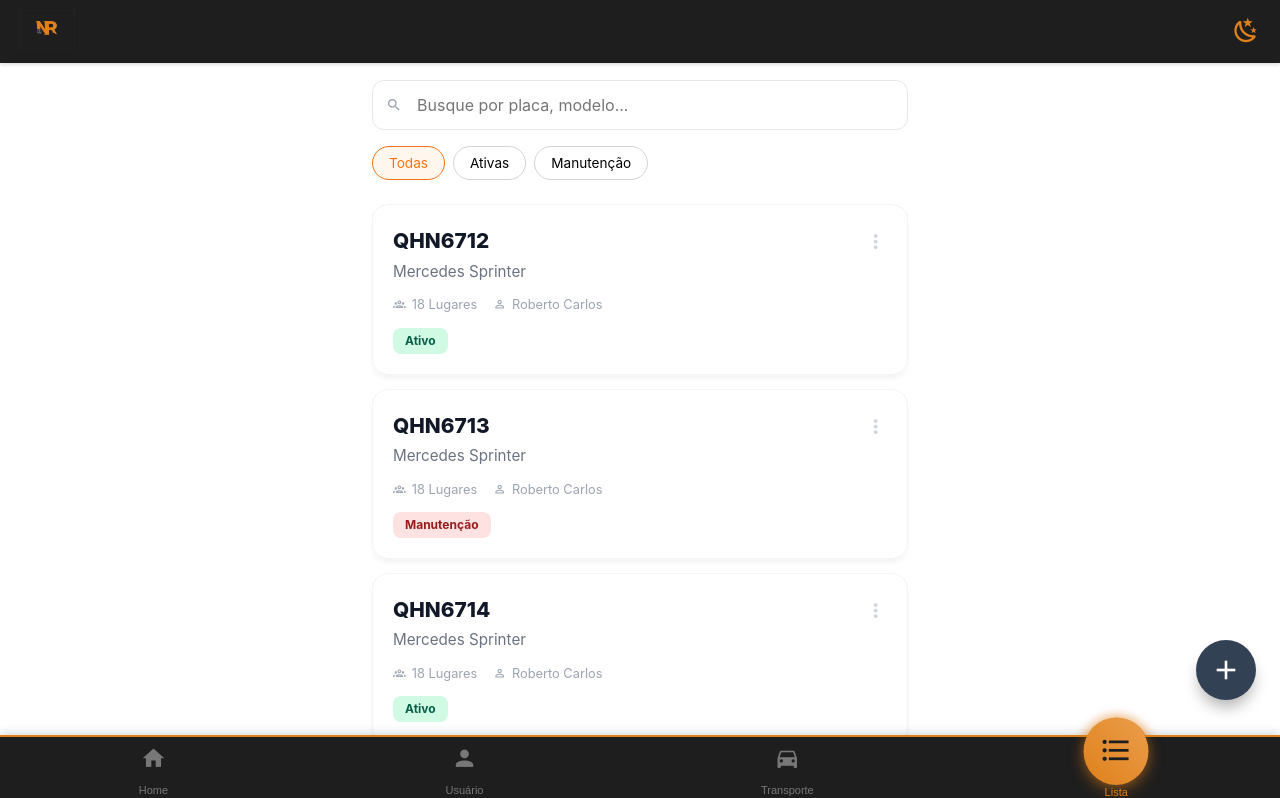
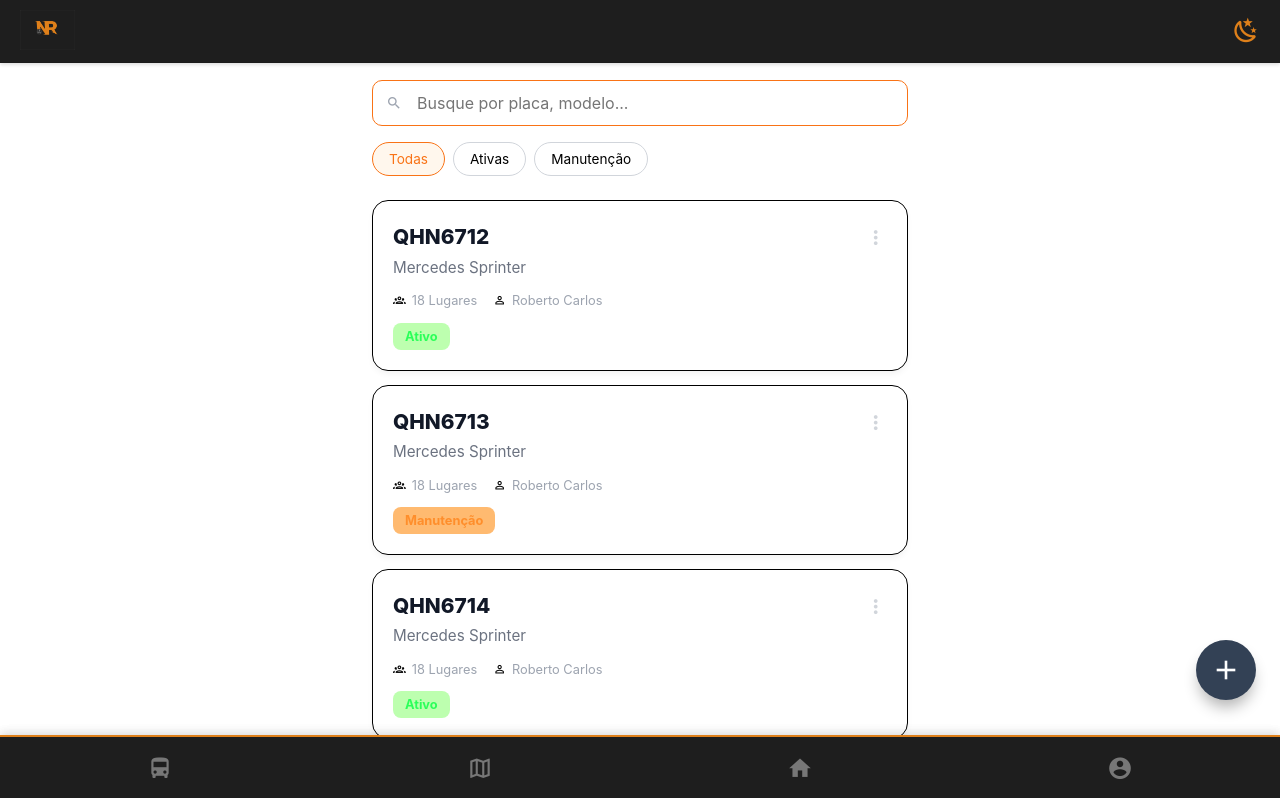
Before and after one commit to NextRouter-PI/Frontend-Admin, a Vue app: page /lista in a window 1280 px wide. Shown: the top 798 px of the page. Built offline with nearby package versions, Linux system fonts and the light colour scheme.

Commit message:
FEAT: ajustando o css #6

```diff
--- a/src/components/AppBottomNavigationBar.vue
+++ b/src/components/AppBottomNavigationBar.vue
@@ -4,23 +4,19 @@
 <template>
   <footer class="bottom-nav">
     <router-link :to="`/`" class="nav-item">
+      <span class="mdi mdi-bus"></span>
+    </router-link>
+
+    <router-link :to="`/mapa`" class="nav-item">
+      <span class="mdi mdi-map-outline"></span>
+    </router-link>
+
+    <router-link :to="`/home`" class="nav-item">
       <span class="mdi mdi-home"></span>
-      <small>Home</small>
     </router-link>
 
     <router-link :to="`/usuario`" class="nav-item">
-      <span class="mdi mdi-account"></span>
-      <small>Usuário</small>
-    </router-link>
-
-    <router-link :to="`/transporte`" class="nav-item">
-      <span class="mdi mdi-car"></span>
-      <small>Transporte</small>
-    </router-link>
-
-    <router-link :to="`/lista`" class="nav-item">
-      <span class="mdi mdi-format-list-bulleted"></span>
-      <small>Lista</small>
+      <span class="mdi mdi-account-circle"></span>
     </router-link>
   </footer>
 </template>
--- a/src/views/VeiculosLista.vue
+++ b/src/views/VeiculosLista.vue
@@ -61,11 +61,11 @@ const veiculosFiltrados = computed(() => {
 
           <div class="card-details">
             <div class="detail-item">
-              <span class="mdi mdi-account-group-outline"></span>
-              <span>{{ veiculo.capacidade }} Lugares</span>
+              <span class="mdi mdi-account-group-outline" style="color: #000000;"></span>
+              <span>{{ veiculo.capacidade }} Lugares </span>
             </div>
             <div class="detail-item">
-              <span class="mdi mdi-account-outline"></span>
+              <span class="mdi mdi-account-outline" style="color: #000000;"></span>
               <span>{{ veiculo.motorista }}</span>
             </div>
           </div>
@@ -86,7 +86,6 @@ const veiculosFiltrados = computed(() => {
 </template>
 
 <style scoped>
-/* O design exato que você pediu */
 .view-wrapper {
   min-height: 100vh;
   font-family: 'Inter', sans-serif;
@@ -97,7 +96,6 @@ const veiculosFiltrados = computed(() => {
   padding-bottom: 120px;
 }
 
-/* Busca */
 .search-container {
   position: relative;
   margin-bottom: 16px;
@@ -113,14 +111,13 @@ const veiculosFiltrados = computed(() => {
 
 .search-container input {
   width: 100%;
-  padding: 12px 12px 12px 44px;
-  border-radius: 12px;
-  border: 1px solid #e5e7eb;
+  padding: 10px 10px 10px 44px;
+  border-radius: 10px;
+  border: 1px solid #f97316;
   background-color: white;
   outline: none;
 }
 
-/* Filtros */
 .filter-chips {
   display: flex;
   gap: 8px;
@@ -141,13 +138,12 @@ const veiculosFiltrados = computed(() => {
   color: #f97316;
 }
 
-/* Card - Design Exato do Figma */
 .transport-card {
   background: white;
   border-radius: 16px;
   padding: 20px;
   margin-bottom: 14px;
-  border: 1px solid #f3f4f6;
+  border: 1px solid #000000;
   box-shadow: 0 4px 6px -1px rgba(0, 0, 0, 0.05);
 }
 
@@ -178,19 +174,17 @@ const veiculosFiltrados = computed(() => {
   color: #9ca3af;
 }
 
-/* Tags de Status */
 .status-tag {
   display: inline-block;
   padding: 4px 12px;
   border-radius: 8px;
-  font-size: 0.75rem;
+  font-size: 0.80rem;
   font-weight: 700;
 }
 
-.status-tag.ativo { background-color: #d1fae5; color: #065f46; }
-.status-tag.manutenção { background-color: #fee2e2; color: #991b1b; }
+.status-tag.ativo { background-color: #BDFFAF; color: #2BFF59; }
+.status-tag.manutenção { background-color: #FFBA70; color: #FF8E2B; }
 
-/* FAB - Botão Grafite */
 .fab-add {
   position: fixed;
   bottom: 100px;
```
